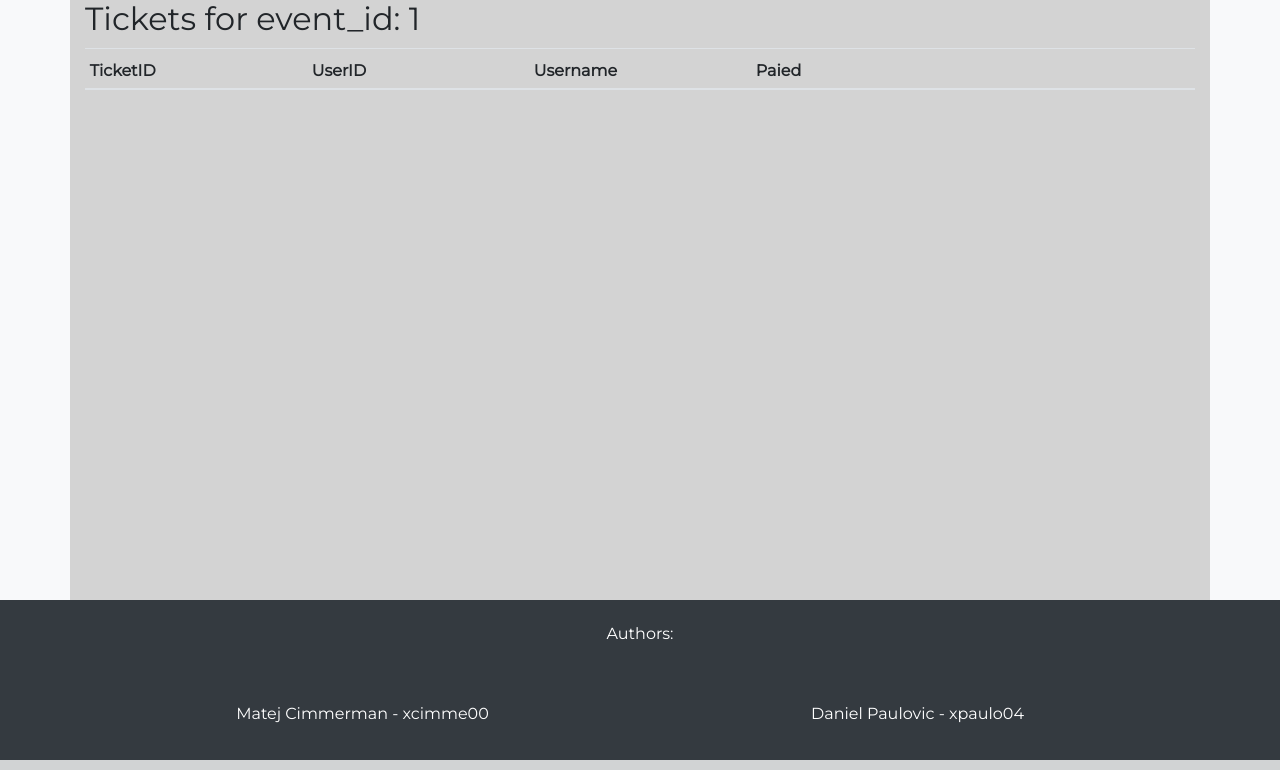
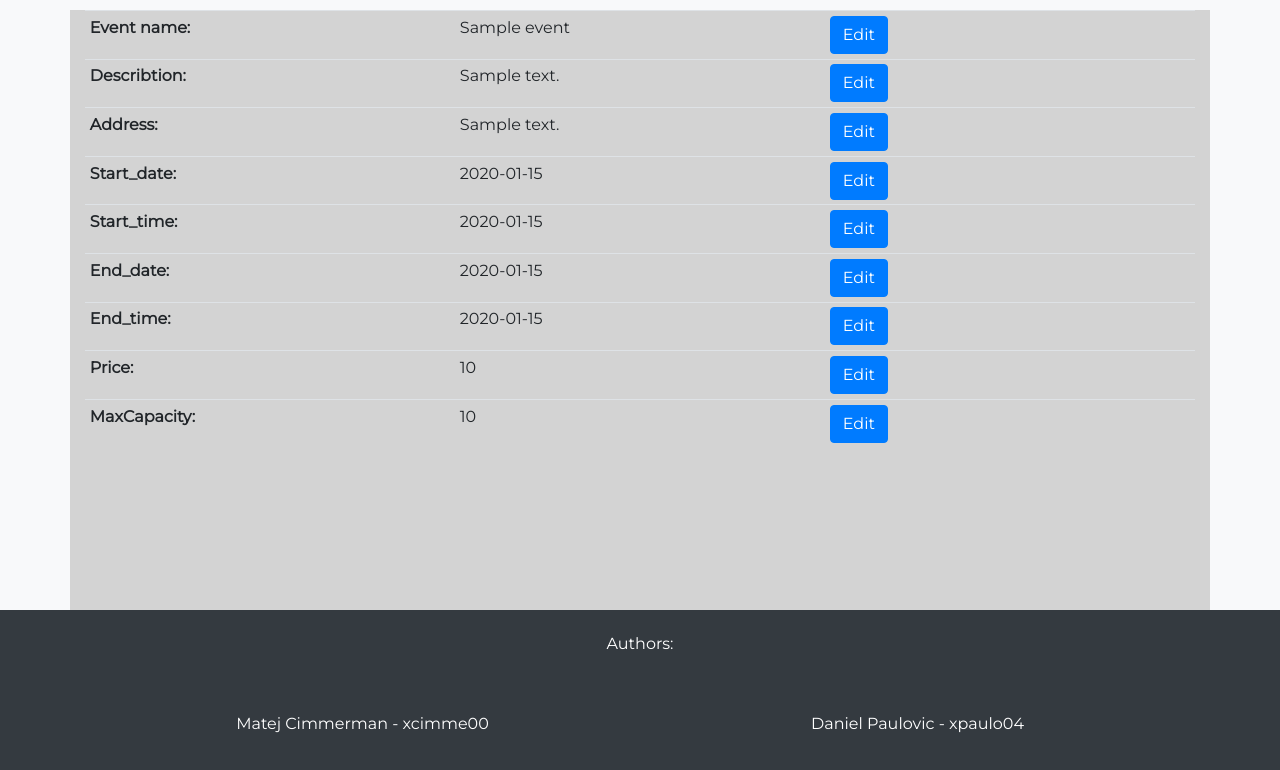
Before and after one commit to Densik50/IIS, a PHP site: page /manage_event.php?id=1 in a window 1280 px wide. Shown: the part 56-826 px from the top of the page. Run offline with PHP 8.4, Linux system fonts and the light colour scheme; the visitor is signed in with stand-in values (Sample User, id 1); tables that the repository leaves empty hold one stand-in row (values such as "Sample post"); data that the repository does not hold is empty.

Commit message:
few changes

```diff
--- a/src/manage_event.php
+++ b/src/manage_event.php
@@ -19,61 +19,100 @@
                     //write out manage panel for event
                     if(is_owner($conn, $_GET["id"], $_SESSION["UserID"]) || isset($_SESSION["admin"]))
                     {
-
+                        $event = event_exists_byid($conn, $_GET["id"]);
+                        $event_id = $_GET["id"];
+                        $eventname = $event["Name"];
+                        $describtion = $event["Describtion"];
+                        $Address = $event["Address"];
+                        $Start_date = $event["Start_date"];
+                        $Start_time = $event["Start_time"];
+                        $End_date = $event["End_date"];
+                        $End_time = $event["End_time"];
+                        $Price = $event["Price"];
+                        $MaxCapacity = $event["MaxCapacity"];
                         echo "
-                        <h2>Tickets for event_id:  ". $_GET["id"]."</h2>
                         <table class=\"table table-sm\">
-                            <thead>
-                                <tr>
-                                    <th scope=\"col\">TicketID</th>
-                                    <th scope=\"col\">UserID</th>
-                                    <th scope=\"col\">Username</th>
-                                    <th scope=\"col\">Paied</th>
-                                    <th scope=\"col\"></th>
-                                </tr>
-                            </thead>
-                            <tbody>
-                        ";
-                        foreach($all_tickets as $ticket):
-                            $id = $ticket["TicketID"];
-                            $eventid = $ticket["EventID"];
-                            $userid = $ticket["Buyer"];
-                            $paied = $ticket["Paied"];;
-                            $user = user_exists_byid($conn, $userid);
-                            $username = $user["Username"];
-
-                            if($paied)
-                            {
-                                $paied_info = "true";
-                            }
-                            else
-                            {
-                                $paied_info = "false";
-                            }
-                            echo "
-                                <tr>
-                                    <th scope=\"row\">$id</th>
-                                    <td>$userid</td>
-                                    <td> <a href=\"profile.php?user=$username\">$username</a></td>
-                                    <td>$paied_info</td>";
-
-                                if(!$paied)
-                                    echo"
-                                    <td>
-                                    <form class=\"register-form\" action=\"php/includes/make_ticket_paied.include.php\" method=\"post\">
-                                        <input type=\"hidden\" id=\"ticket_id\" name=\"ticket_id\" value=\"$id\">
-                                        <input type=\"hidden\" id=\"eventid\" name=\"eventid\" value=\"$eventid\">
-                                        <!-- SUBMIT BUTTON -->
-                                        <button type=\"submit\" name=\"submit\" class=\"btn btn-primary\">Set as paied</button>
-                                        <!-- SUBMIT BUTTON END -->
-                                    </form>
-                                    </td>";
-                        echo    "
-                                </tr>
-                            ";
-                        endforeach;
-                        echo "
-                            </tbody>
+                            <tr>
+                                <th scope=\"col\">Event name:</th>
+                                <td>$eventname</td>
+                                <td>
+                                    <button type=\"submit\" class=\"btn btn-primary\" id=\"Name\">
+                                        <a class=\"text-white\" href=\"edit_event.php?info=Name&event_id=$event_id\">Edit</a>
+                                    </button>
+                                </td>
+                            </tr>
+                            <tr>
+                                <th scope=\"col\">Describtion:</th>
+                                <td>$describtion</td>
+                                <td>
+                                    <button type=\"submit\" class=\"btn btn-primary abtn\" id=\"Describtion\">
+                                        <a class=\"text-white\" href=\"edit_event.php?info=Describtion&event_id=$event_id\">Edit</a>
+                                    </button>
+                                </td>
+                            </tr>
+                            <tr>
+                                <th scope=\"col\">Address:</th>
+                                <td>$Address</td>
+                                <td>
+                                    <button type=\"submit\" class=\"btn btn-primary abtn\" id=\"Address\">
+                                        <a class=\"text-white\" href=\"edit_event.php?info=Address&event_id=$event_id\">Edit</a>
+                                    </button>
+                                </td>
+                            </tr>
+                            <tr>
+                                <th scope=\"col\">Start_date:</th>
+                                <td>$Start_date</td>
+                                <td>
+                                    <button type=\"submit\" class=\"btn btn-primary abtn\" id=\"Start_date\">
+                                        <a class=\"text-white\" href=\"edit_event.php?info=Start_date&event_id=$event_id\">Edit</a>
+                                    </button>
+                                </td>
+                            </tr>
+                            <tr>
+                                <th scope=\"col\">Start_time:</th>
+                                <td>$Start_time</td>
+                                <td>
+                                    <button type=\"submit\" class=\"btn btn-primary abtn\" id=\"Start_time\">
+                                        <a class=\"text-white\" href=\"edit_event.php?info=Start_time&event_id=$event_id\">Edit</a>
+                                    </button>
+                                </td>
+                            </tr>
+                            <tr>
+                                <th scope=\"col\">End_date:</th>
+                                <td>$End_date</td>
+                                <td>
+                                    <button type=\"submit\" class=\"btn btn-primary abtn\" id=\"End_date\">
+                                        <a class=\"text-white\" href=\"edit_event.php?info=End_date&event_id=$event_id\">Edit</a>
+                                    </button>
+                                </td>
+                            </tr>
+                            <tr>
+                                <th scope=\"col\">End_time:</th>
+                                <td>$End_time</td>
+                                <td>
+                                    <button type=\"submit\" class=\"btn btn-primary abtn\" id=\"End_time\">
+                                        <a class=\"text-white\" href=\"edit_event.php?info=End_time&event_id=$event_id\">Edit</a>
+                                    </button>
+                                </td>
+                            </tr>
+                            <tr>
+                                <th scope=\"col\">Price:</th>
+                                <td>$Price</td>
+                                <td>
+                                    <button type=\"submit\" class=\"btn btn-primary abtn\" id=\"Price\">
+                                        <a class=\"text-white\" href=\"edit_event.php?info=Price&event_id=$event_id\">Edit</a>
+                                    </button>
+                                </td>
+                            </tr>
+                            <tr>
+                                <th scope=\"col\">MaxCapacity:</th>
+                                <td>$MaxCapacity</td>
+                                <td>
+                                    <button type=\"submit\" class=\"btn btn-primary abtn\" id=\"MaxCapacity\">
+                                        <a class=\"text-white\" href=\"edit_event.php?info=MaxCapacity&event_id=$event_id\">Edit</a>
+                                    </button>
+                                </td>
+                            </tr>
                         </table>
                         ";
                     }
```
Also changed, not shown: src/edit_event.php (added).
